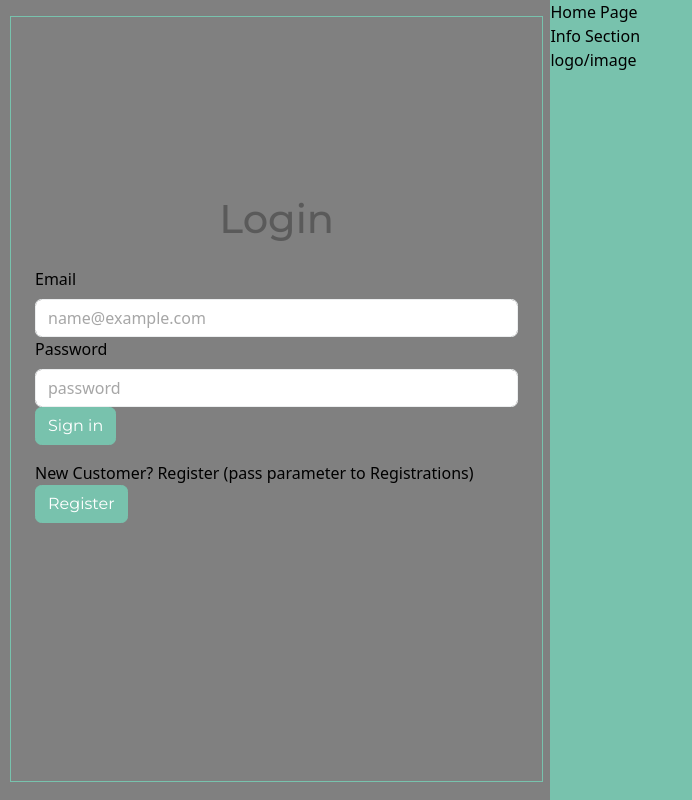
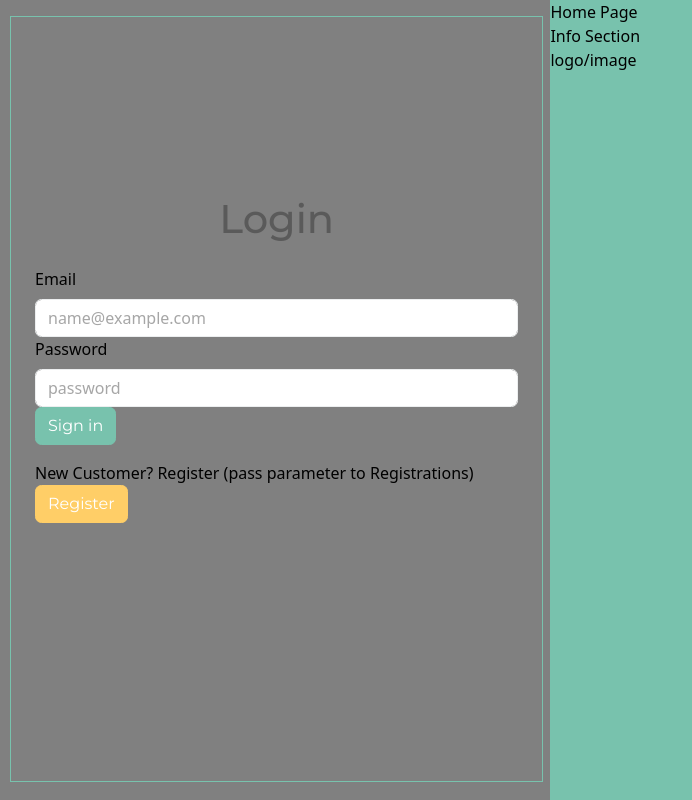
Before and after one commit to jeussantiago/CoinCompanions, a React (Create React App) app in the folder frontend/: page /#/ in a window 1280 px wide. Shown: the whole page, without its empty margins (0-692 px from the left). Built offline with nearby package versions, Linux system fonts and the light colour scheme.

Commit message:
changed the button colors to yellow

```diff
--- a/frontend/src/components/LoginForm.js
+++ b/frontend/src/components/LoginForm.js
@@ -64,7 +64,10 @@ function LoginForm({ toggleHomeComponentOnRight }) {
                 <Row className="py-3">
                     <Col>
                         New Customer? Register (pass parameter to Registrations)
-                        <Button onClick={toggleHomeComponentOnRight}>
+                        <Button
+                            variant="warning"
+                            onClick={toggleHomeComponentOnRight}
+                        >
                             Register
                         </Button>
                     </Col>
--- a/frontend/src/components/RegistrationForm.js
+++ b/frontend/src/components/RegistrationForm.js
@@ -95,7 +95,10 @@ function RegistrationForm({ toggleHomeComponentOnRight }) {
                     <Col>
                         Existing Customer? Sign In (pass parameter to
                         Registrations)
-                        <Button onClick={toggleHomeComponentOnRight}>
+                        <Button
+                            variant="warning"
+                            onClick={toggleHomeComponentOnRight}
+                        >
                             Sign in
                         </Button>
                     </Col>
```
